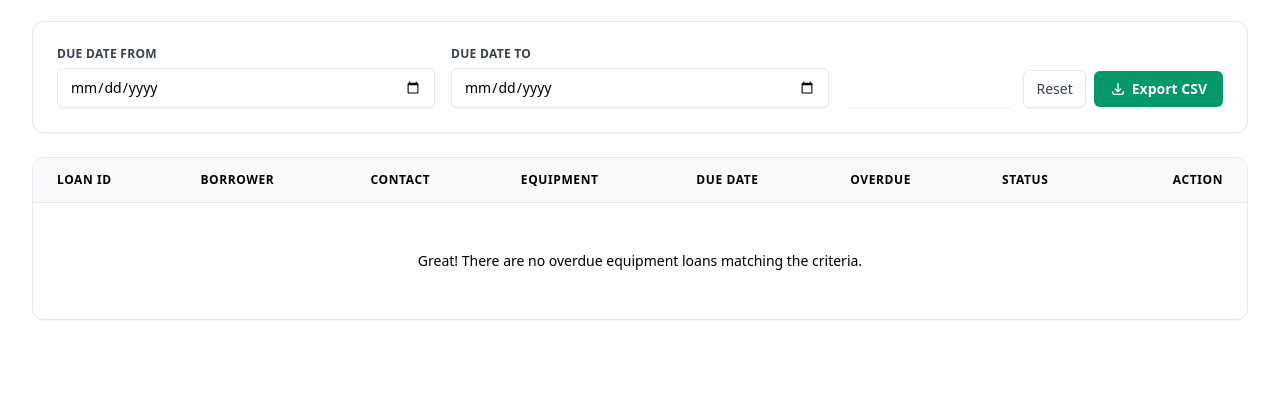
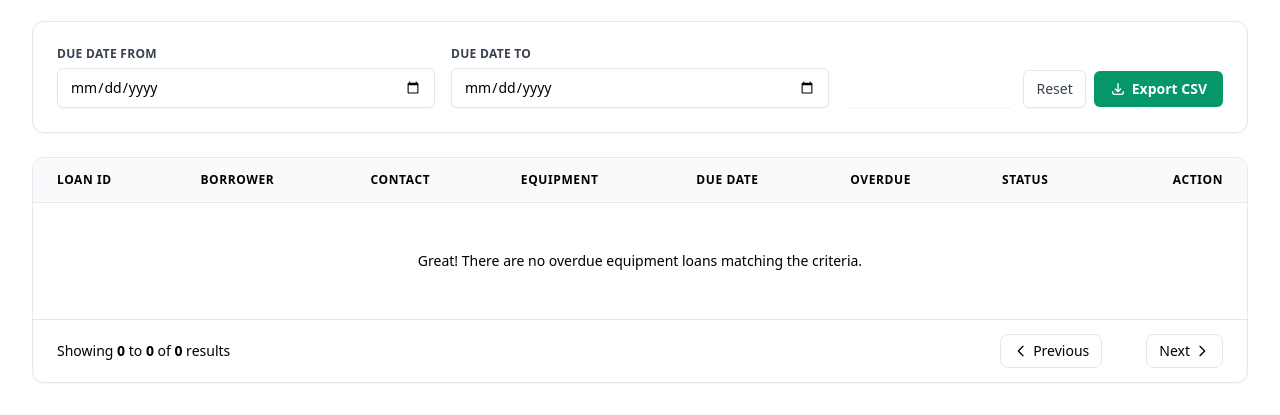
Before and after one commit to kioijimo/g2-python-project, a Django app: template templates/manage/dashboard.html in a window 1280 px wide. Shown: the part 830-1245 px from the top of the page. Before the commit the page ends 1150 px from the top, so only its background shows below. Run offline with Django 3.2, Linux system fonts and the light colour scheme; the template is opened without the code that fills it, so the values that code supplies are empty; some libraries are stand-ins or nearby versions.

Commit message:
tables pagination footer

```diff
--- a/templates/components/pagination.html
+++ b/templates/components/pagination.html
@@ -1,5 +1,5 @@
 {% with page=page_obj|default:queryset %}
-{% if page and page.paginator.num_pages > 1 %}
+{% if page.paginator %}
 <nav
   class="flex flex-col sm:flex-row items-center justify-between gap-4 border-t border-border-default bg-surface-card px-4 sm:px-6 py-3.5"
   aria-label="Pagination"
@@ -91,5 +91,53 @@
     {% endif %}
   </div>
 </nav>
+{% elif page is not None %}
+{% with total=page|length %}
+<nav
+  class="flex flex-col sm:flex-row items-center justify-between gap-4 border-t border-border-default bg-surface-card px-4 sm:px-6 py-3.5"
+  aria-label="Pagination"
+>
+  <p class="text-xs sm:text-sm text-text-secondary">
+    Showing
+    <span class="font-semibold text-text-primary">{% if total > 0 %}1{% else %}0{% endif %}</span>
+    to
+    <span class="font-semibold text-text-primary">{{ total }}</span>
+    of
+    <span class="font-semibold text-text-primary">{{ total }}</span>
+    results
+  </p>
+
+  <div class="flex items-center gap-1 sm:gap-1.5">
+    <span
+      class="inline-flex cursor-not-allowed items-center justify-center rounded-lg border border-border-default/50 bg-background-default/50 px-2.5 sm:px-3 py-1.5 text-xs sm:text-sm font-medium text-text-secondary/50 shadow-none"
+      aria-disabled="true"
+    >
+      <svg class="h-4 w-4 mr-1 text-text-secondary/50" fill="none" viewBox="0 0 24 24" stroke="currentColor">
+        <path stroke-linecap="round" stroke-linejoin="round" stroke-width="2" d="M15 19l-7-7 7-7" />
+      </svg>
+      <span>Previous</span>
+    </span>
+
+    <div class="flex items-center gap-1">
+      <span
+        class="inline-flex h-8 min-w-[2rem] items-center justify-center rounded-lg bg-brand-primary px-2.5 text-xs sm:text-sm font-bold text-white shadow-xs"
+        aria-current="page"
+      >
+        1
+      </span>
+    </div>
+
+    <span
+      class="inline-flex cursor-not-allowed items-center justify-center rounded-lg border border-border-default/50 bg-background-default/50 px-2.5 sm:px-3 py-1.5 text-xs sm:text-sm font-medium text-text-secondary/50 shadow-none"
+      aria-disabled="true"
+    >
+      <span>Next</span>
+      <svg class="h-4 w-4 ml-1 text-text-secondary/50" fill="none" viewBox="0 0 24 24" stroke="currentColor">
+        <path stroke-linecap="round" stroke-linejoin="round" stroke-width="2" d="M9 5l7 7-7 7" />
+      </svg>
+    </span>
+  </div>
+</nav>
+{% endwith %}
 {% endif %}
 {% endwith %}
--- a/templates/manage/borrow_request_review.html
+++ b/templates/manage/borrow_request_review.html
@@ -146,6 +146,7 @@
           </tbody>
         </table>
       </div>
+      {% include "components/pagination.html" with queryset=item_rows %}
     </div>
 
     {% if borrow_request.is_pending %}
--- a/templates/manage/dashboard.html
+++ b/templates/manage/dashboard.html
@@ -278,6 +278,7 @@
         </tbody>
       </table>
     </div>
+    {% include "components/pagination.html" with queryset=reports.loans querystring=reports.querystring %}
   </div>
 
   {% else %}
@@ -402,6 +403,7 @@
         </tbody>
       </table>
     </div>
+    {% include "components/pagination.html" with queryset=reports.overdue_list querystring=reports.querystring %}
   </div>
   {% endif %}
 </div>
--- a/templates/manage/unit_history.html
+++ b/templates/manage/unit_history.html
@@ -218,6 +218,7 @@
       </tbody>
     </table>
   </div>
+  {% include "components/pagination.html" with queryset=allocations querystring=querystring %}
 </div>
 
 <!-- Maintenance History Table -->
@@ -295,6 +296,7 @@
       </tbody>
     </table>
   </div>
+  {% include "components/pagination.html" with queryset=maintenance_records querystring=querystring %}
 </div>
 
 <!-- Chronological Activity Timeline -->
--- a/templates/portal/request_detail.html
+++ b/templates/portal/request_detail.html
@@ -149,6 +149,9 @@
           </tbody>
         </table>
       </div>
+      <div class="mt-4 -mx-6 -mb-6 sm:-mx-8 sm:-mb-8 overflow-hidden rounded-b-xl">
+        {% include "components/pagination.html" with queryset=borrow_request.items.all %}
+      </div>
     </section>
   </div>
 
```
Also changed, not shown: app/views/manage.py (+20 -8 lines).
